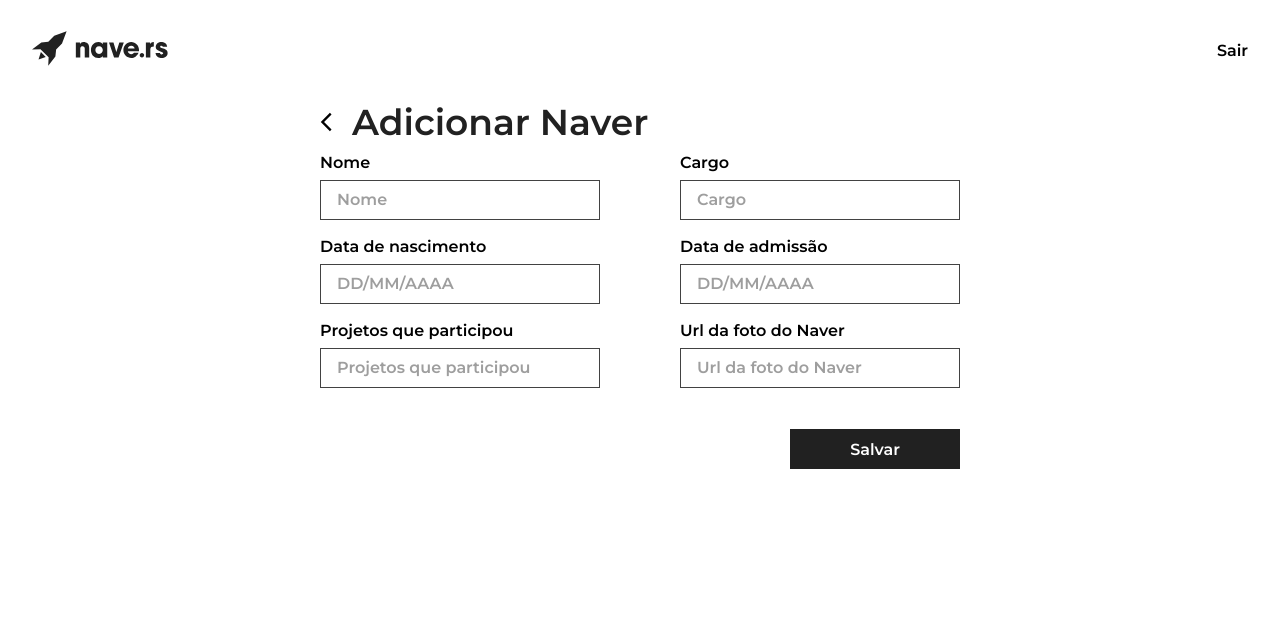
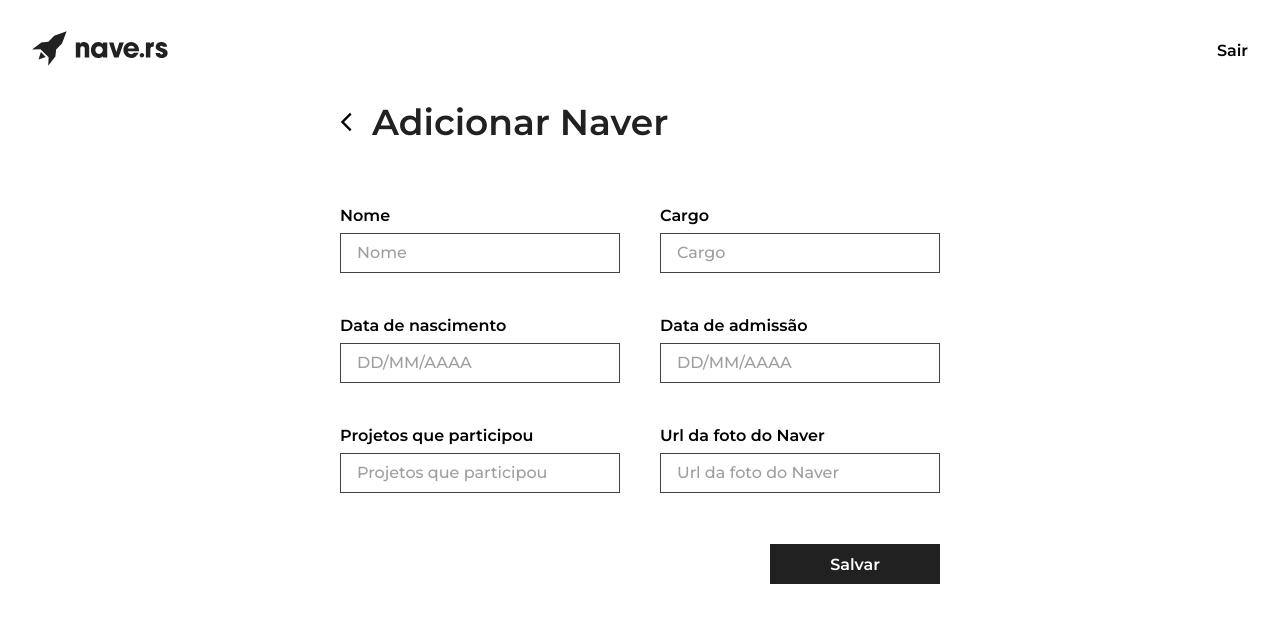
Before and after one commit to guipolive/naveteam-navedex-test, a React (Create React App) app: page /add-naver in a window 1280 px wide. Shown: the top 622 px of the page. Built offline with nearby package versions, Linux system fonts and the light colour scheme.

Commit message:
minor css changes

```diff
--- a/src/assets/styles/global.css
+++ b/src/assets/styles/global.css
@@ -31,10 +31,10 @@ body, input, button, select, textarea {
     font: 600 1.6rem Montserrat;
 }
 
-.container {
-    width: 90vw; /* largura é de 90% da tela */
-    max-width: 700px; /* largura máxima de 700px para telas grandes */
-}
+/* .container {
+    width: 90vw;
+    max-width: 700px;
+} */
 
 @media(min-width: 700px) {
     :root {
--- a/src/components/ModalShowNaver/index.tsx
+++ b/src/components/ModalShowNaver/index.tsx
@@ -36,7 +36,7 @@ const ModalShowNaver: React.FC<ModalProps>= (props)=> {
 
                 <div className="content">
                     <div className="modal-body">
-                        <div className="informations" >
+                        <div className="information" >
                             <div className="top-information">
                                 <p>{props.title}</p>
                                 <p>{props.job_role}</p>
--- a/src/components/ModalShowNaver/styles.css
+++ b/src/components/ModalShowNaver/styles.css
@@ -35,10 +35,10 @@
 
 #modal-show-naver .container img.naver-image {
     height: 100%;
-    width: 70vh;
+    width: 50%;
+
     max-height: 62rem;
     max-width: 62rem;
-
 }
 
 #modal-show-naver .content {
@@ -46,6 +46,8 @@
 
     width: 50%;
     height: 100%;
+
+    border: solid yellow 2px;
 
     display: flex;
     align-items: flex-start;
@@ -66,21 +68,25 @@
     transform: rotate(90deg);
 }
 
-#modal-show-naver .informations {
-    width: 100%;
-}
 
 #modal-show-naver .modal-body {
     font: 500 Montserrat;
     font-size: 1.6rem;
 
-    width: 100%;
+    /* width: 100%; */
+    width: 1000px;
     height: 100%;
+
+    border: 1px solid blue;
 
     display: flex;
     flex-direction: column;
     align-items: flex-start;
     justify-content: space-between;
+}
+#modal-show-naver .modal-body .information {
+    border: 1px solid red;
+    width: 100%;
 }
 
 #modal-show-naver .modal-body .top-information p:first-child {
--- a/src/pages/AddNaver/index.tsx
+++ b/src/pages/AddNaver/index.tsx
@@ -64,7 +64,7 @@ const AddNaver: React.FC<RouteComponentProps> = (props) => {
             <Header />
 
             <main>
-                <div className="option-naver container">
+                <div className="option-naver-container">
                     <div className="option-header">
                         <Link to="/home">
                             <img src={arrowLeft} alt="Voltar"/>
--- a/src/pages/AddNaver/styles.css
+++ b/src/pages/AddNaver/styles.css
@@ -20,12 +20,15 @@
     justify-content: center;
 }
 
-#add-naver-page .option-naver {
-    height: 40%;
-    width: 50%;
+#add-naver-page .option-naver-container {
+    width: 50vw;
+    height: 70vh;
+
+    max-height: 40rem;
+    max-width: 60rem;
 }
 
-#add-naver-page .option-naver div.option-header a {
+#add-naver-page .option-naver-container div.option-header a {
     width: 34rem;
 
     text-decoration: none;
@@ -34,12 +37,12 @@
     justify-content: flex-start;
 }
 
-#add-naver-page .option-naver div.option-header img {
+#add-naver-page .option-naver-container div.option-header img {
     height: 2rem;
     width: 1.2rem;
 }
 
-#add-naver-page .option-naver div.option-header p {
+#add-naver-page .option-naver-container div.option-header p {
     font: 600 Montserrat;
     font-size: 3.6rem;
     color: #212121;
@@ -47,60 +50,67 @@
     margin-left: 2rem;
 }
 
-#add-naver-page .option-naver div.form {
+#add-naver-page .option-naver-container div.form {
     height: 90%;
     width: 100%;
+
+    margin-top: 4rem;
+
+
 
     display: flex;
     flex-direction: column;
     align-items: center;
-    justify-content: space-around;
+    justify-content: flex-start;
 }
 
-#add-naver-page .option-naver div.form .option-line {
+#add-naver-page .option-naver-container div.form .option-line {
     height: 8rem;
     width: 100%;
+
+    margin: 1.5rem 0;
 
     display: flex;
     align-items: center;
     justify-content: space-between;
 }
 
-#add-naver-page .option-naver div.form .option-line .input-block {
+#add-naver-page .option-naver-container div.form .option-line .input-block {
     position: relative;
 }
 
-#add-naver-page .option-naver div.form .option-line .input-block label {
+#add-naver-page .option-naver-container div.form .option-line .input-block label {
     display: block;
 }
 
 
-#add-naver-page .option-naver div.form .option-line .input-block input {
+#add-naver-page .option-naver-container div.form .option-line .input-block input {
     height: 4rem;
     width: 28rem;
     margin-top: 0.8rem;
     border: 1px solid #424242; /* Borda */
     outline: 0; /* Em volta do item */
     padding: 0 1.6rem;
-    font: 500 Montserrat;
+    font: Montserrat;
+    font-weight: 500;
 }
 
-#add-naver-page .option-naver div.form .option-line .input-block input::placeholder {
+#add-naver-page .option-naver-container div.form .option-line .input-block input::placeholder {
     font-family: Montserrat;
     color: #9E9E9E;
 }
 
-#add-naver-page .option-naver button {
+#add-naver-page .option-naver-container button {
     width: 17rem;
     height: 4rem;
 
     float: right;
-    margin-top: 3.3rem;
+    /* margin: 3.3rem 0; */
     border: 0;
     background: #212121;
 }
 
-#add-naver-page .option-naver button a {
+#add-naver-page .option-naver-container button a {
     font: 600 Montserrat;
     color: #FFFFFF;
 
--- a/src/pages/AttNaver/styles.css
+++ b/src/pages/AttNaver/styles.css
@@ -51,6 +51,8 @@
     height: 90%;
     width: 100%;
 
+    margin-top: 4rem;
+
     display: flex;
     flex-direction: column;
     align-items: center;
@@ -82,7 +84,8 @@
     border: 1px solid #424242; /* Borda */
     outline: 0; /* Em volta do item */
     padding: 0 1.6rem;
-    font: 500 Montserrat;
+    font: Montserrat;
+    font-weight: 500;
 }
 
 #att-naver-page .option-naver div.form .option-line .input-block input::placeholder {
--- a/src/pages/Home/styles.css
+++ b/src/pages/Home/styles.css
@@ -67,16 +67,25 @@
 
 /* Box de um naver */
 #home-page .naver {
-    /* height: 42rem; */
-    /* width: 28rem; */
-
     height: 100%;
     width: 28rem;
+
+    margin-top: 3rem;
 }
 
 #home-page .naver > img {
     width: 28rem;
     height: 28rem;
+    cursor: pointer;
+
+    /* border-radius: 10px; */
+    background-size: contain;
+
+    transition: 0.2s;
+}
+
+#home-page .naver > img:hover {
+    box-shadow: -10px -10px #505050;
 }
 
 #home-page .naver p.naver-name {
--- a/src/pages/Login/index.tsx
+++ b/src/pages/Login/index.tsx
@@ -66,7 +66,7 @@ function Login() {
             {isErrorModalOpen ? (
                 <Modal
                     title="Erro"
-                    body="Usuário não cadastrado no sistema ainda."
+                    body="Usuário não cadastrado no sistema."
                     onClose={() => {
                         setIsErrorModalOpen(false);
                     }}
```
